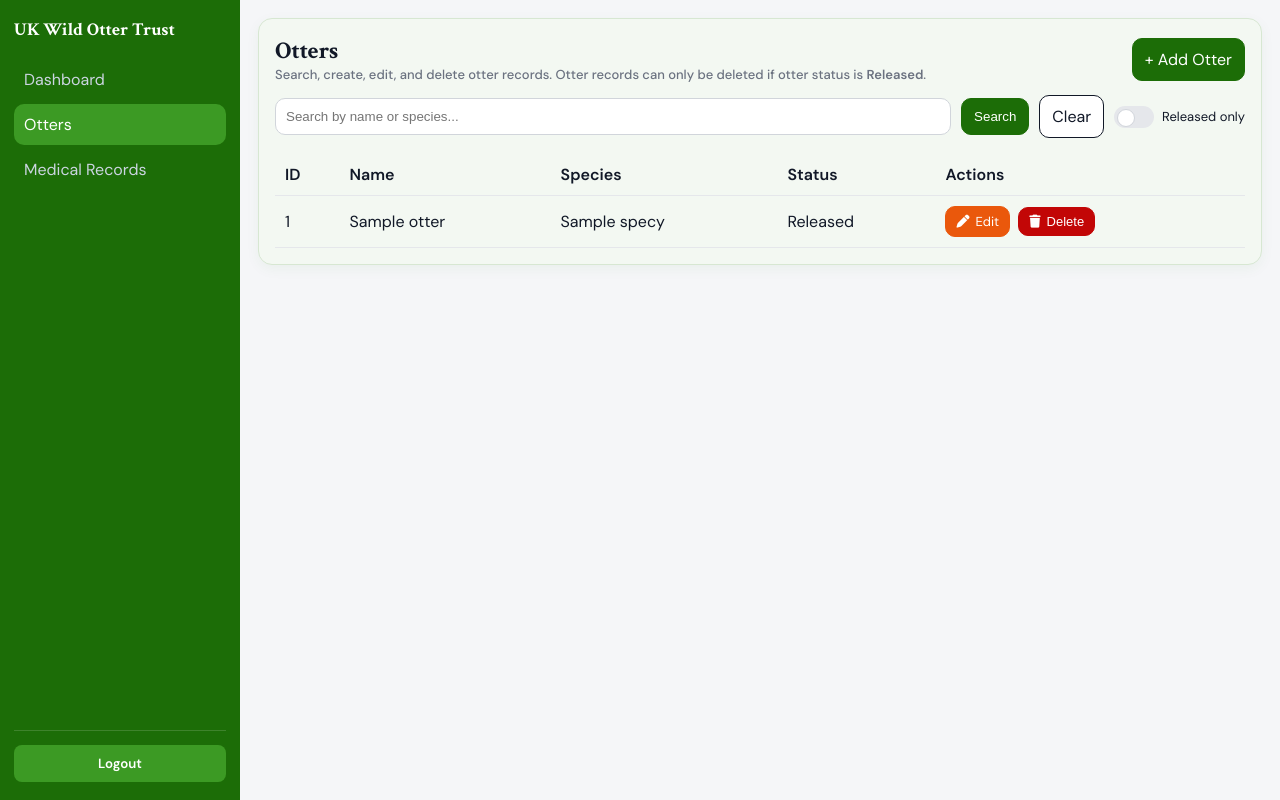
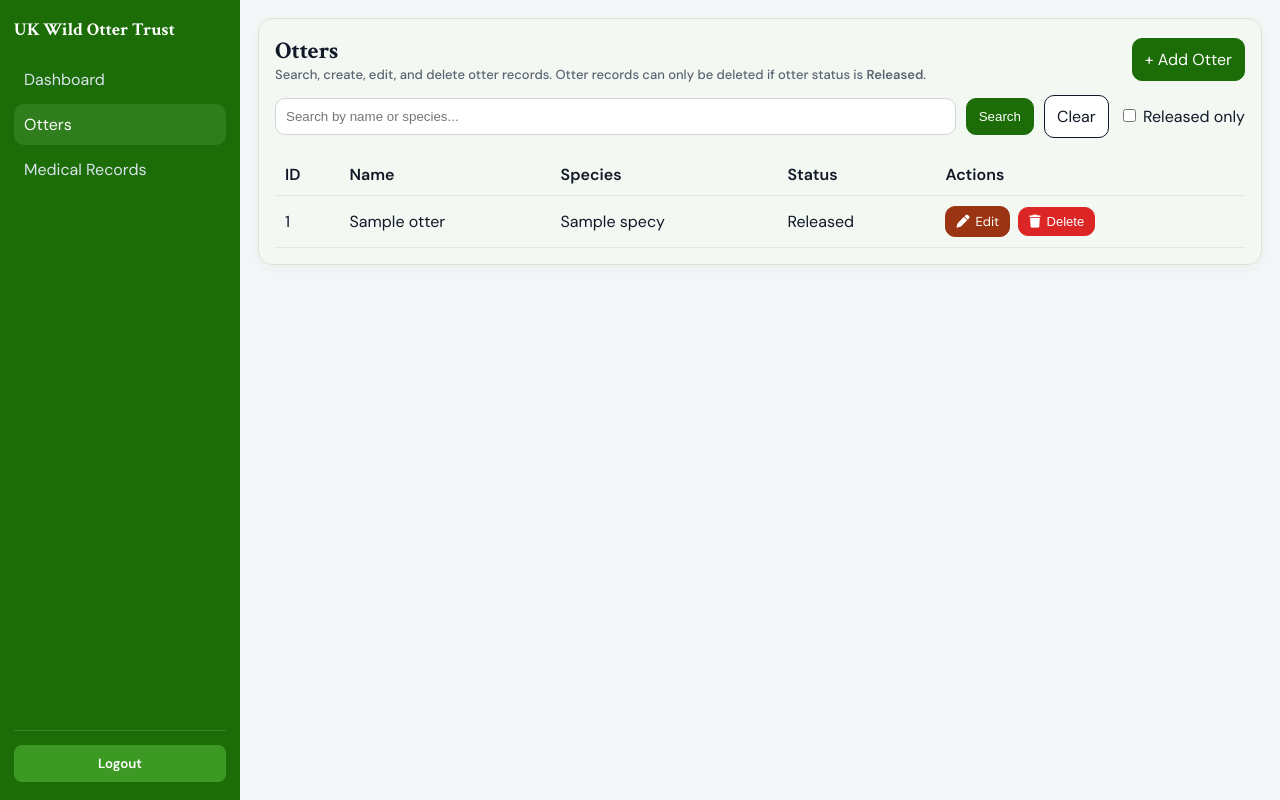
Before and after one commit to jddrtn/ukwot-app, a Django app: page /otters/ in a window 1280 px wide. Run offline with Django 5.2, Linux system fonts and the light colour scheme; a user stored in the database is signed in; tables that the repository leaves empty hold one stand-in row (values such as "Sample post").

Commit message:
Cleaned up css duplication between base.css and components.css

```diff
--- a/ukwot/static/css/base.css
+++ b/ukwot/static/css/base.css
@@ -5,8 +5,8 @@
   --text: #111827;
   --muted: #6b7280;
   --sidebar: #1C6D07;
-  --sidebar-active: #3c9a24;
-  --sidebar-text: #cbd5e1;
+  --sidebar-active: #2f7d1d;
+  --sidebar-text: #dbe4ee;
   --radius: 14px;
 
   /* Typography */
@@ -34,114 +34,35 @@ p{
   line-height: 1.6;
 }
 
-/* ---------- Dashboard layout ---------- */
-.layout{
-  display: flex;
-  min-height: 100vh;
+/* ---------- Shared text styles ---------- */
+.muted{
+  color: var(--muted);
+  font-size: 13px;
+  font-weight: 500;
 }
 
-/* ---------- Sidebar ---------- */
-.sidebar{
-  width: 240px;
-  background: var(--sidebar);
-  color: #fff;
-  padding: 18px 14px;
-
-  display:flex;
-  flex-direction:column;
-}
-
-.nav{
-  flex:1;
-}
-
-.brand{
-  font-family: var(--font-heading);
-  font-weight: 700;
-  font-size: 18px;
-  margin-bottom: 14px;
-}
-
-.nav a{
-  display: block;
-  color: var(--sidebar-text);
-  text-decoration: none;
-  padding: 10px 10px;
-  border-radius: 10px;
-  margin: 4px 0;
-}
-
-.nav a.active{
-  background: var(--sidebar-active);
-  color: #fff;
-}
-
-
-
-/* Sidebar footer logout area */
-
+/* ---------- Sidebar footer logout area ---------- */
 .sidebar-footer{
   margin-top: 30px;
   padding-top: 14px;
   border-top: 1px solid rgba(255,255,255,0.15);
 }
 
-/* Logout button */
-
+/* ---------- Logout button ---------- */
 .sidebar-logout{
   width: 100%;
-  background: #3C9A24;
+  background: #2f7d1d;
   border: none;
-  color: white;
+  color: #ffffff;
   padding: 10px;
   border-radius: 8px;
   cursor: pointer;
   font-weight: 600;
+  transition: background 0.2s ease;
 }
 
 .sidebar-logout:hover{
-  background: #4fb634;
-}
-
-/* ---------- Main content area ---------- */
-.content{
-  flex: 1;
-  display: flex;
-  flex-direction: column;
-  min-width: 0; /* Prevents overflow issues */
-}
-
-
-
-/* ---------- Page wrapper ---------- */
-.page{
-  padding: 24px;
-}
-
-/* ---------- Card styles ---------- */
-.card{
-  background: #F3F8F2;
-  border: 1px solid #D7E7D2;
-  border-radius: var(--radius);
-  padding: 16px;
-  box-shadow: 0 4px 14px rgba(28, 109, 7, 0.05);
-}
-
-.stat-card{
-  background: #EAF4E7;
-  border: 1px solid #CFE6C8;
-}
-
-.stat-number{
-  font-size: 32px;
-  font-weight: 700;
-  color: #1C6D07;
-}
-
-.muted{
-  color: var(--muted);
-  font-size: 13px;
-  font-weight: 500;
+  background: #25631a;
 }
 
 /* ---------- Buttons ---------- */
@@ -151,7 +72,7 @@ p{
   border-radius: 10px;
   border: 1px solid var(--text);
   background: var(--text);
-  color: #fff;
+  color: #ffffff;
   text-decoration: none;
   cursor: pointer;
   box-sizing: border-box;
@@ -159,64 +80,54 @@ p{
 }
 
 .btn.secondary{
-  background: #fff;
+  background: #ffffff;
   color: var(--text);
 }
 
-/* Primary action button used for create/search/logout actions */
+/* Primary green */
 .btn.primary{
   background: #1C6D07;
   border: 1px solid #1C6D07;
-  color: #fff;
+  color: #ffffff;
 }
 
-/* Hover state for primary buttons */
 .btn.primary:hover{
-  background: #3C9A24;
-  border-color: #3C9A24;
+  background: #2f7d1d;
+  border-color: #2f7d1d;
 }
 
-.btn.small{
-  padding: 6px 10px;
-  font-size: 13px;
-}
-
-
-
-/* Edit button (orange) */
+/* Edit orange */
 .btn.edit{
-  background: #ea580c;   /* darker orange */
-  border: 1px solid #ea580c;
-  color: #fff;
+  background: #9a3412;
+  border: 1px solid #9a3412;
+  color: #ffffff;
 }
 
 .btn.edit:hover{
-  background: #f56a21;   /* lighter on hover */
-  border-color: #f56a21;
+  background: #c2410c;
+  border-color: #c2410c;
 }
 
-/* Delete button (red) */
+/* Delete red */
 .btn.delete{
-  background: #c20606;
-  border: 1px solid #c20606;
-  color: #fff;
+  background: #dc2626;
+  border: 1px solid #dc2626;
+  color: #ffffff;
 }
 
 .btn.delete:hover{
-  background: #de0707;
-  border-color: #de0707;
+  background: #b91c1c;
+  border-color: #b91c1c;
 }
 
+/* Smaller buttons used inside action columns */
 .action-buttons .btn{
   padding: 6px 10px;
   font-size: 13px;
   display: inline-flex;
   align-items: center;
-  gap: 6px; /* spacing between icon and text */
+  gap: 6px;
 }
-
-}
-
 
 /* ---------- Form layout ---------- */
 .form-grid{
@@ -254,117 +165,8 @@ p{
   flex-wrap: wrap;
 }
 
-/* ---------- Table styling ---------- */
-.table-wrap{
-  overflow-x: auto;
-  -webkit-overflow-scrolling: touch;
-}
-
-table{
-  width: 100%;
-  border-collapse: collapse;
-  min-width: 650px; /* Keeps columns readable on smaller screens */
-}
-
-th, td{
-  padding: 10px;
-  border-bottom: 1px solid var(--border);
-  text-align: left;
-  vertical-align: middle;
-}
-
-tbody tr:hover{
-  background: #f9fafb;
-}
-
-th a{
-  text-decoration: none;
-  color: var(--text);
-  font-weight: 600;
-}
-
-th a:hover{
-  text-decoration: underline;
-}
-
-/* ---------- Toggle switch ---------- */
-.toggle{
-  display: flex;
-  align-items: center;
-  gap: 8px;
-  font-size: 13px;
-  flex-wrap: nowrap;
-}
-
-.toggle input{
-  display: none;
-}
-
-.toggle-slider{
-  width: 40px;
-  height: 22px;
-  background: #e5e7eb;
-  border-radius: 999px;
-  position: relative;
-  transition: background 0.2s ease;
-  flex-shrink: 0;
-}
-
-.toggle-slider::before{
-  content: "";
-  width: 16px;
-  height: 16px;
-  background: white;
-  border-radius: 50%;
-  position: absolute;
-  top: 3px;
-  left: 3px;
-  transition: transform 0.2s ease;
-  border: 1px solid #d1d5db;
-}
-
-.toggle input:checked + .toggle-slider{
-  background: #10b981;
-}
-
-.toggle input:checked + .toggle-slider::before{
-  transform: translateX(18px);
-}
-
-/* ---------- Utility classes ---------- */
-.mobile-stack{
-  display: flex;
-  gap: 10px;
-  align-items: center;
-  justify-content: space-between;
-  flex-wrap: wrap;
-}
-
 /* ---------- Responsive behaviour ---------- */
 @media (max-width: 900px){
-  .layout{
-    flex-direction: column;
-  }
-
-  .sidebar{
-    width: 100%;
-    padding: 14px;
-  }
-
-  .nav{
-    display: flex;
-    flex-wrap: wrap;
-    gap: 8px;
-  }
-
-  .nav a{
-    margin: 0;
-  }
-
-  .page{
-    padding: 14px;
-  }
-
   .form-grid{
     grid-template-columns: 1fr;
   }
@@ -375,30 +177,9 @@ th a:hover{
   }
 }
 
-@media (max-width: 600px) {
-  .page {
-    padding: 10px;
-  }
-
-  .card {
-    padding: 12px;
-  }
-
-  .mobile-stack {
-    flex-direction: column;
-    align-items: stretch;
-  }
-
-  .btn {
+@media (max-width: 600px){
+  .btn{
     width: 100%;
     text-align: center;
   }
-
-  .sidebar {
-    padding: 12px;
-  }
-
-  .brand {
-    margin-bottom: 10px;
-  }
 }
--- a/ukwot/static/css/components.css
+++ b/ukwot/static/css/components.css
@@ -205,21 +146,28 @@
   transition: transform 0.2s ease, box-shadow 0.2s ease;
 }
 
+/* Improve contrast of muted text inside cards */
+.card .muted{
+  color: #5b6472;
+}
 
-/* Stat cards */
+/* ---------- Stat cards ---------- */
 .stat-card{
   background: #EAF4E7;
   border: 1px solid #CFE6C8;
-  border-left: 4px solid #1C6D07; /* subtle green accent bar */
+  border-left: 4px solid #1C6D07;
 }
 
-/* Animated stat numbers */
-.dashboard-number{
+.stat-card .muted{
+  color: #4b5563;
+}
+
+.dashboard-number,
+.stat-number{
   margin: 0;
   font-size: 32px;
   font-weight: 700;
-  color: #1C6D07;
-  animation: statFadeUp 0.5s ease;
+  color: #14532d;
 }
 
 /* Entrance animation for dashboard numbers */
```
Also changed, not shown: other parts of ukwot/static/css/components.css (+73 -110 lines).
